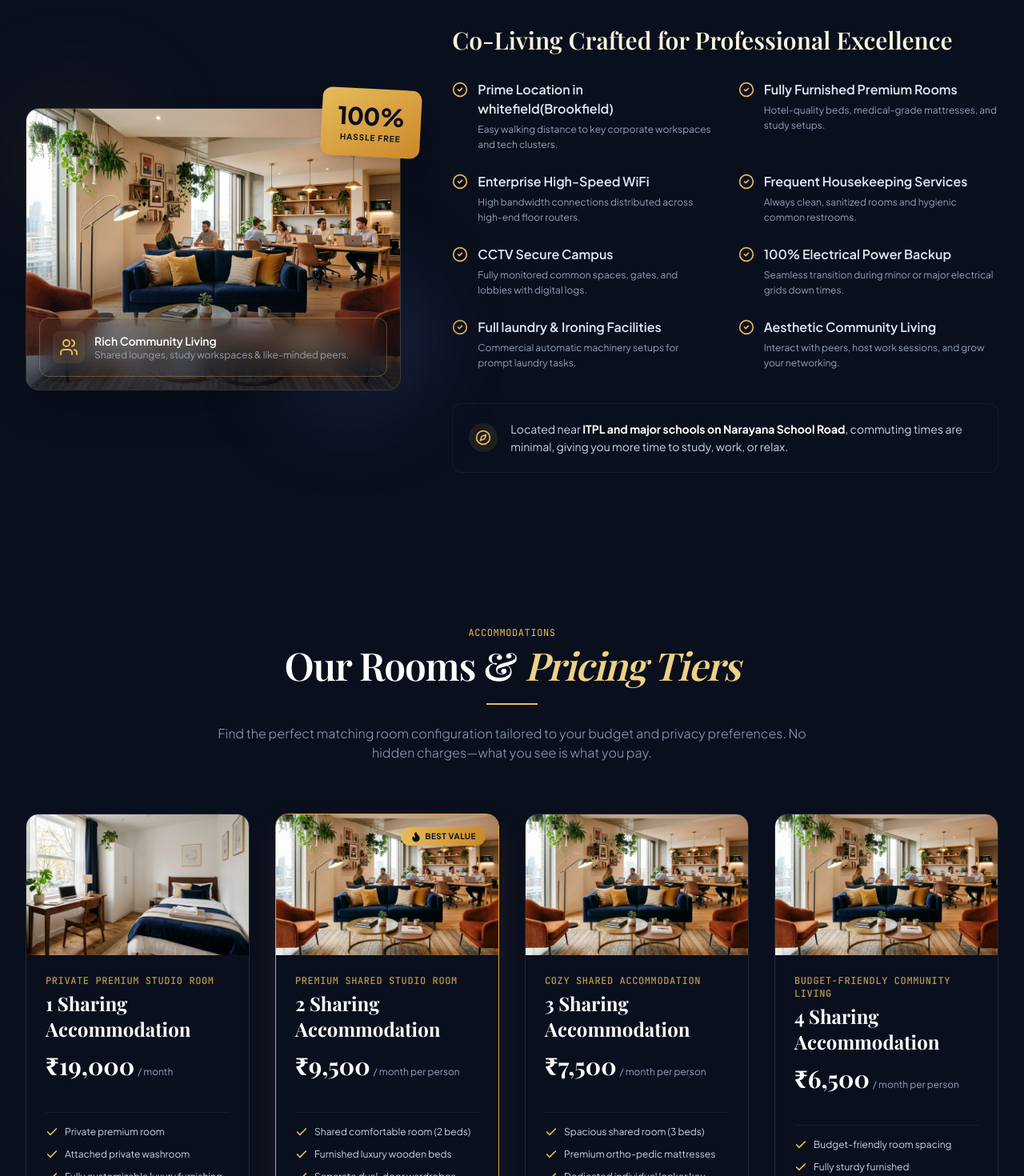
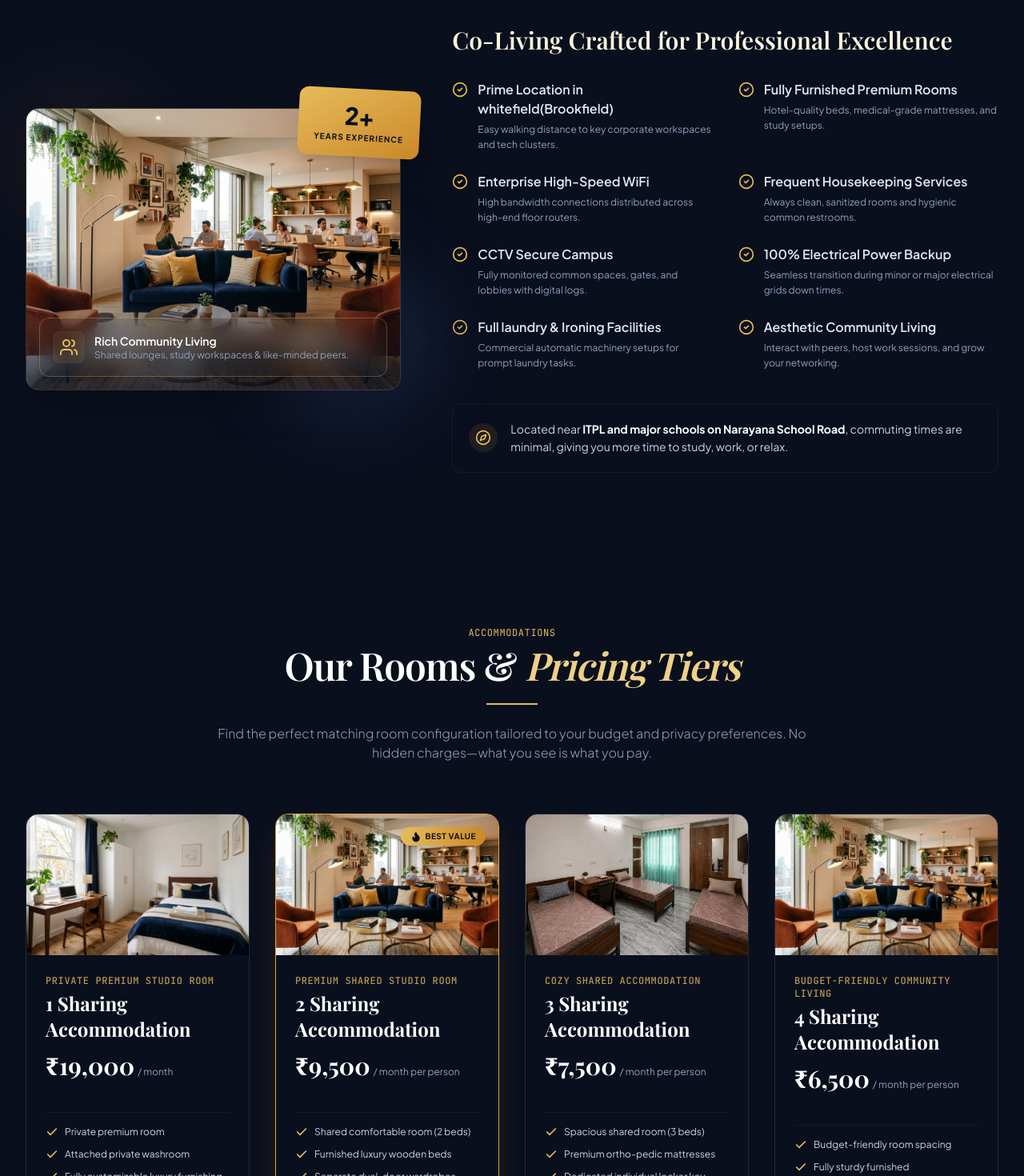
Before and after one commit to satishbisani094-hub/Stay-Bliss-Co-Living-PG, a React (Vite) app: page / in a window 1280 px wide. Shown: the part 1320-2790 px from the top of the page at 80% size. Built offline with nearby package versions, Linux system fonts and the light colour scheme; a web font is replaced by a local one.

Commit message:
Replace triple sharing room image, add to gallery, update years experience badge to 2+

```diff
--- a/src/components/About.tsx
+++ b/src/components/About.tsx
@@ -61,8 +61,8 @@ export default function About() {
 
             {/* Overlap Stats Bag */}
             <div className="absolute -top-6 -right-6 bg-gradient-to-br from-gold-400 to-gold-600 font-bold text-navy-950 px-5 py-4 rounded-xl shadow-xl flex flex-col items-center justify-center transform rotate-3">
-              <span className="text-3xl font-extrabold tracking-tight">100%</span>
-              <span className="text-[10px] uppercase font-bold tracking-widest text-navy-900 mt-0.5">Hassle Free</span>
+              <span className="text-3xl font-extrabold tracking-tight">2+</span>
+              <span className="text-[10px] uppercase font-bold tracking-widest text-navy-900 mt-0.5">Years Experience</span>
             </div>
           </div>
 
--- a/src/components/Gallery.tsx
+++ b/src/components/Gallery.tsx
@@ -11,6 +11,7 @@ import gallery5 from '../assets/images/gallery_5.png';
 import gallery6 from '../assets/images/gallery_6.png';
 import gallery7 from '../assets/images/gallery_7.png';
 import gallery8 from '../assets/images/gallery_8.png';
+import tripleRoomImg from '../assets/images/lotus_triple_sharing.jpg';
 
 interface GalleryItem {
   src: string;
@@ -37,6 +38,12 @@ const GALLERY_ITEMS: GalleryItem[] = [
     alt: 'Comfortable 3 Sharing Room with multi-bed configuration',
     tag: 'room',
     title: 'Spacious 3 Sharing Room'
+  },
+  {
+    src: tripleRoomImg,
+    alt: 'Premium Triple Sharing Room with three beds, wardrobe, study desk and marble flooring',
+    tag: 'room',
+    title: 'Triple Sharing — Actual Room'
   },
   {
     src: gallery6,
--- a/src/components/Rooms.tsx
+++ b/src/components/Rooms.tsx
@@ -3,6 +3,7 @@ import { motion } from 'motion/react';
 import { roomOptions } from '../data';
 import privateRoomImg from '../assets/images/lotus_private_1781425650993.jpg';
 import sharedRoomImg from '../assets/images/lotus_common_1781425666970.jpg';
+import tripleRoomImg from '../assets/images/lotus_triple_sharing.jpg';
 
 interface RoomsProps {
   onSelectOption: (sharingType: string) => void;
@@ -14,6 +15,8 @@ export default function Rooms({ onSelectOption }: RoomsProps) {
     switch (id) {
       case '1-sharing':
         return privateRoomImg;
+      case '3-sharing':
+        return tripleRoomImg;
       default:
         return sharedRoomImg;
     }
```
Also changed, not shown: src/assets/images/lotus_triple_sharing.jpg (added).
